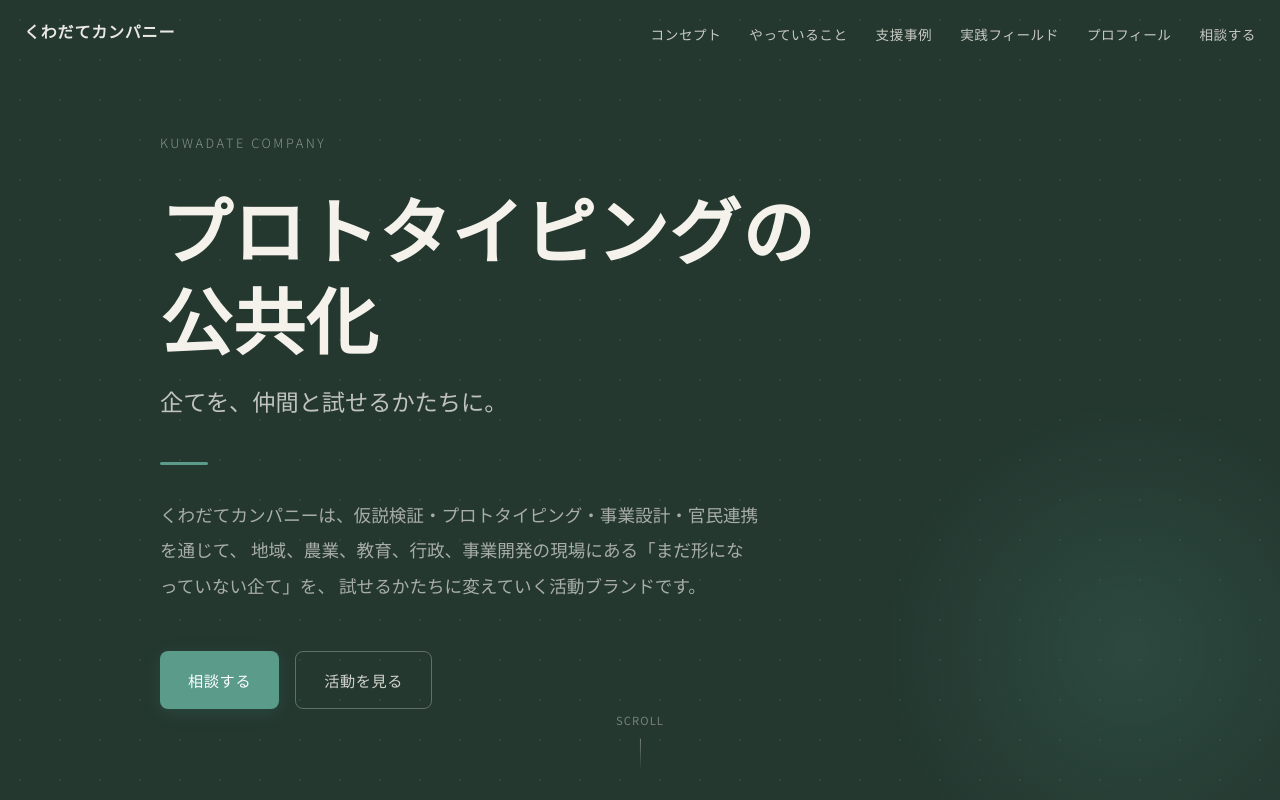
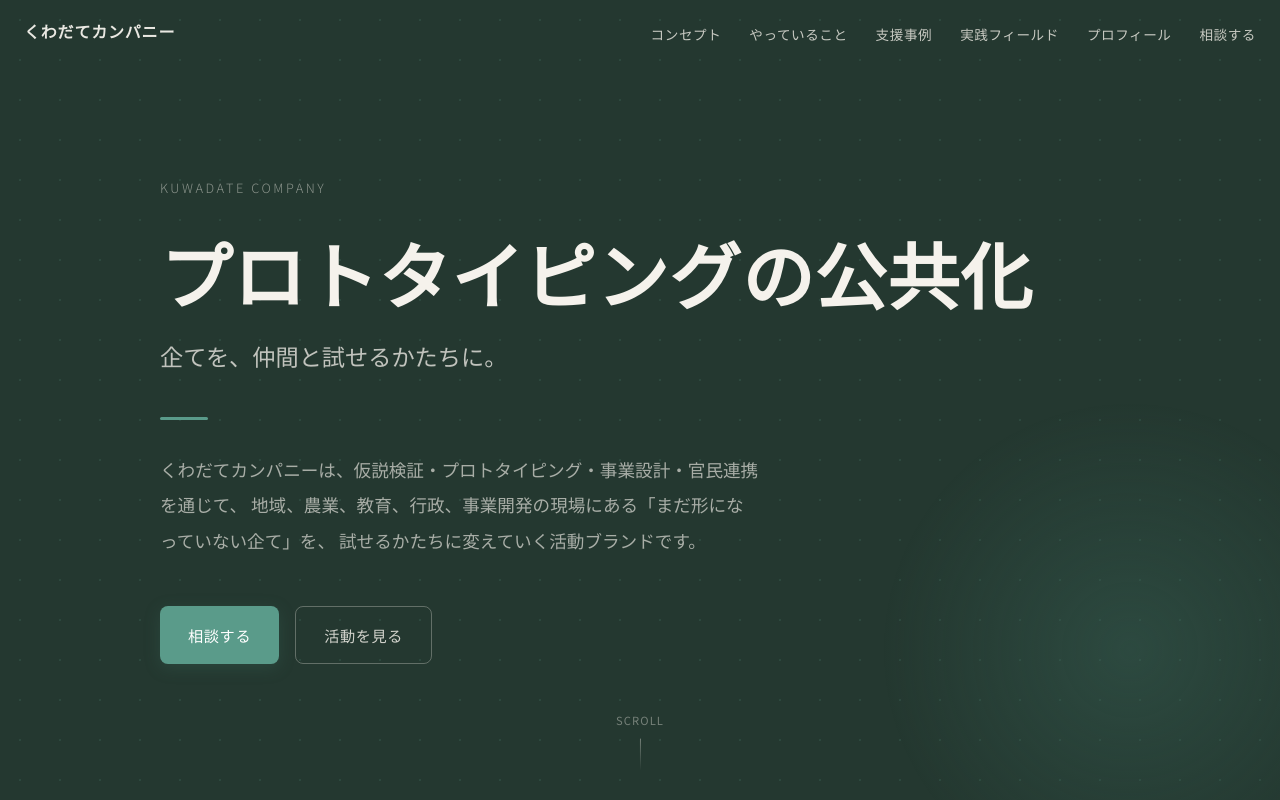
Before and after one commit to chmst-dev/kuwadate-company-site, a React (Vite) app: page / in a window 1280 px wide. Shown: the top 800 px of the page. Built offline with nearby package versions, Linux system fonts and the light colour scheme.

Commit message:
fix: remove forced line break in hero h1 for natural wrapping

```diff
--- a/src/App.jsx
+++ b/src/App.jsx
@@ -36,7 +36,7 @@ function HeroSection() {
       <div className="hero__inner">
         <p className="hero__brand">Kuwadate Company</p>
         <h1 className="hero__main-title">
-          プロトタイピングの<br />公共化
+          プロトタイピングの公共化
         </h1>
         <p className="hero__sub-title">企てを、仲間と試せるかたちに。</p>
         <div className="hero__accent-bar" />
```
